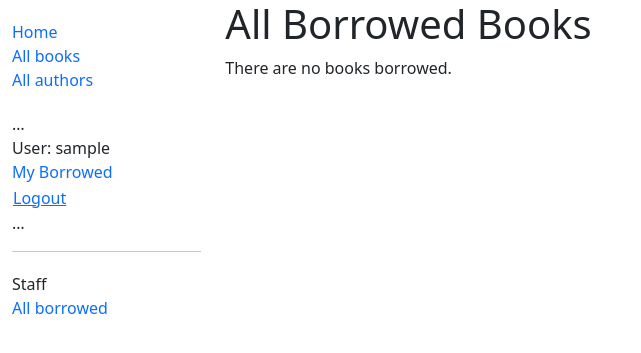
After one commit to TSam02/django_local_library, a Django app: page /catalog/borrowed/ in a window 1280 px wide. The commit adds this page. Shown: the top 353 px of the page, without its empty margins (0-641 px from the left). Run offline with Django 4.2, Linux system fonts and the light colour scheme; the visitor is signed in with stand-in values (Sample User, id 1); data that the repository does not hold is empty.

Commit message:
Added in list all borrowed books feature

```diff
--- a/locallibrary/catalog/templates/base_generic.html
+++ b/locallibrary/catalog/templates/base_generic.html
@@ -44,7 +44,18 @@
              {% endif %}
               …
             </ul>
+
+
+            {% if user.is_staff %}
+              <hr>
+              <ul class="sidebar-nav">
+              <li>Staff</li>
+              <li><a href="{% url 'all-borrowed' %}">All borrowed</a></li>
+            {% endif %}
+            </ul>
           {% endblock %}
+
+
 
         </div>
         <div class="col-sm-10 ">
--- /dev/null
+++ b/locallibrary/catalog/templates/catalog/bookinstance_list_borrowed_all.html
@@ -0,0 +1,20 @@
+{% extends "base_generic.html" %}
+
+{% block content %}
+    <h1>All Borrowed Books</h1>
+
+    {% if bookinstance_list %}
+    <ul>
+
+      {% for bookinst in bookinstance_list %}
+      <li class="{% if bookinst.is_overdue %}text-danger{% endif %}">
+        <a href="{% url 'book-detail' bookinst.book.pk %}">{{bookinst.book.title}}</a> ({{ bookinst.due_back }}) {% if user.is_staff %}- {{ bookinst.borrower }}{% endif %}
+        {% comment %} {% if perms.catalog.can_mark_returned %}- <a href="{% url 'renew-book-librarian' bookinst.id %}">Renew</a>  {% endif %} {% endcomment %}
+      </li>
+      {% endfor %}
+    </ul>
+
+    {% else %}
+      <p>There are no books borrowed.</p>
+    {% endif %}
+{% endblock %}
--- a/locallibrary/catalog/urls.py
+++ b/locallibrary/catalog/urls.py
@@ -12,3 +12,7 @@ urlpatterns = [
 urlpatterns += [
     path('mybooks/', views.LoanedBooksByUserListView.as_view(), name='my-borrowed'),
 ]
+
+urlpatterns += [
+    path('borrowed/', views.LoanedBooksAllListView.as_view(), name='all-borrowed'),  # Added for challenge
+]
--- a/locallibrary/catalog/views.py
+++ b/locallibrary/catalog/views.py
@@ -5,7 +5,7 @@ from django.shortcuts import render
 # Create your views here.
 from .models import Book, Author, BookInstance, Genre
 from django.views import generic
-from django.contrib.auth.mixins import LoginRequiredMixin
+from django.contrib.auth.mixins import LoginRequiredMixin, PermissionRequiredMixin
 
 def index(request):
     """View function for home page of site."""
@@ -35,6 +35,7 @@ def index(request):
     # Render the HTML template index.html with the data in the context variable
     return render(request, 'catalog/index.html', context=context)
 
+
 class BookListView(generic.ListView):
     model = Book
     context_object_name = 'book_list'   # your own name for the list as a template variable
@@ -53,8 +54,10 @@ class BookListView(generic.ListView):
         context['some_data'] = 'This is just some data'
         return context
 
+
 class BookDetailView(generic.DetailView):
     model = Book
+
 
 class AuthorListView(generic.ListView):
     model = Author
@@ -64,8 +67,10 @@ class AuthorListView(generic.ListView):
     def get_queryset(self) -> QuerySet[Any]:
         return super().get_queryset()
 
+
 class AuthorDetailView(generic.DetailView):
     model = Author
+
 
 class LoanedBooksByUserListView(LoginRequiredMixin, generic.ListView):
     """Generic class-based view listing books on loan to current user."""
@@ -81,15 +86,12 @@ class LoanedBooksByUserListView(LoginRequiredMixin, generic.ListView):
         )
 
 
-class LoanedBooksAllListView(LoginRequiredMixin, generic.ListView):
-    """Generic class-based view listing all books on loan."""
+class LoanedBooksAllListView(PermissionRequiredMixin, generic.ListView):
+    """Generic class-based view listing all books on loan. Only visible to users with can_mark_returned permission."""
     model = BookInstance
+    permission_required = 'catalog.can_mark_returned'
     template_name = 'catalog/bookinstance_list_borrowed_all.html'
     paginate_by = 10
 
     def get_queryset(self):
-            return (
-                BookInstance.objects.filter(borrower=self.request.user)
-                .filter(status__exact='o')
-                .order_by('due_back')
-            )
+        return BookInstance.objects.filter(status__exact='o').order_by('due_back')
```
Also changed, not shown: locallibrary/templates/registration/logged_out.html (renamed from locallibrary/templates/registration/logout.html).
